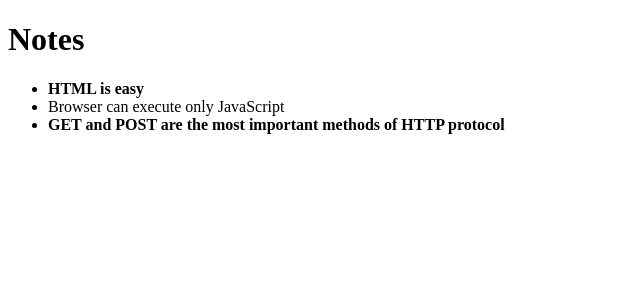
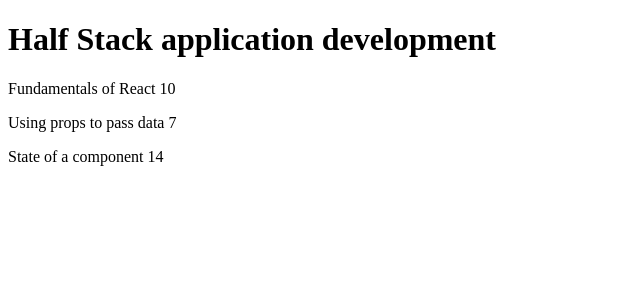
Before and after one commit to barhoomi/fullstackopen, a React (Vite) app in the folder part2/section-a/: page / in a window 1280 px wide. Shown: the top 300 px of the page, without its empty margins (0-640 px from the left). Built offline with nearby package versions, Linux system fonts and the light colour scheme.

Commit message:
Solve exercise 2.1

```diff
--- a/part2/section-a/src/App.jsx
+++ b/part2/section-a/src/App.jsx
@@ -1,14 +1,74 @@
-import Note from "./components/Note"
+const Header = ({course}) => {
+  return (
+    <h1>{course}</h1>
+  )
+}
 
-const App = ({notes}) => {
+const Content = ({parts}) => {
+  let output = parts.map((part, index) => {
+    return <Part part={part.name} exercises={part.exercises} key={index} />
+  });
   return (
-    <div>
-      <h1>Notes</h1>
-      <ul>
-        {notes.map((note) => <Note key={note.id} note={note} />)}
-      </ul>
+    <div className="content">
+      {output}
     </div>
   )
 }
 
+const Part = ({part,exercises}) => {
+  return (
+    <div className="part">
+      <p>{part} {exercises}</p>
+    </div>
+  )
+}
+
+
+const Total = ({parts}) => {
+  const exercises = parts.map(p => p.exercises)
+  let total = 0;
+  exercises.forEach(element => {
+    total += element;
+  });
+  return (
+    <p>Number of exercises {total}</p>
+  )
+}
+
+const Course = ({course}) => {
+    return (
+        <div>
+            <Header course = {course.name}/>
+            <Content parts = {course.parts} />
+        </div>
+    )
+}
+
+const App = () => {
+  const course = {
+    id: 1,
+    name: 'Half Stack application development',
+    parts: [
+      {
+        name: 'Fundamentals of React',
+        exercises: 10,
+        id: 1
+      },
+      {
+        name: 'Using props to pass data',
+        exercises: 7,
+        id: 2
+      },
+      {
+        name: 'State of a component',
+        exercises: 14,
+        id: 3
+      }
+    ]
+  }
+
+  return <Course course={course} />
+}
+
+
 export default App
--- a/part2/section-a/src/components/Note.jsx
+++ /dev/null
@@ -1,30 +0,0 @@
-const Note = ({note}) => {
-    console.log(note)
-
-    let prefix = ""
-    let postfix = ""
-
-    function bold(txt){
-        return(
-            <b>
-                {txt}
-            </b>
-        )
-    }
-
-    let boldedNote = note.content
-
-    if(note.important){
-        boldedNote = bold(note.content)
-    }
-
-    return (
-        <li>
-            {prefix}
-            {boldedNote}
-            {postfix}
-        </li>
-    )
-}
-
-export default Note
```
